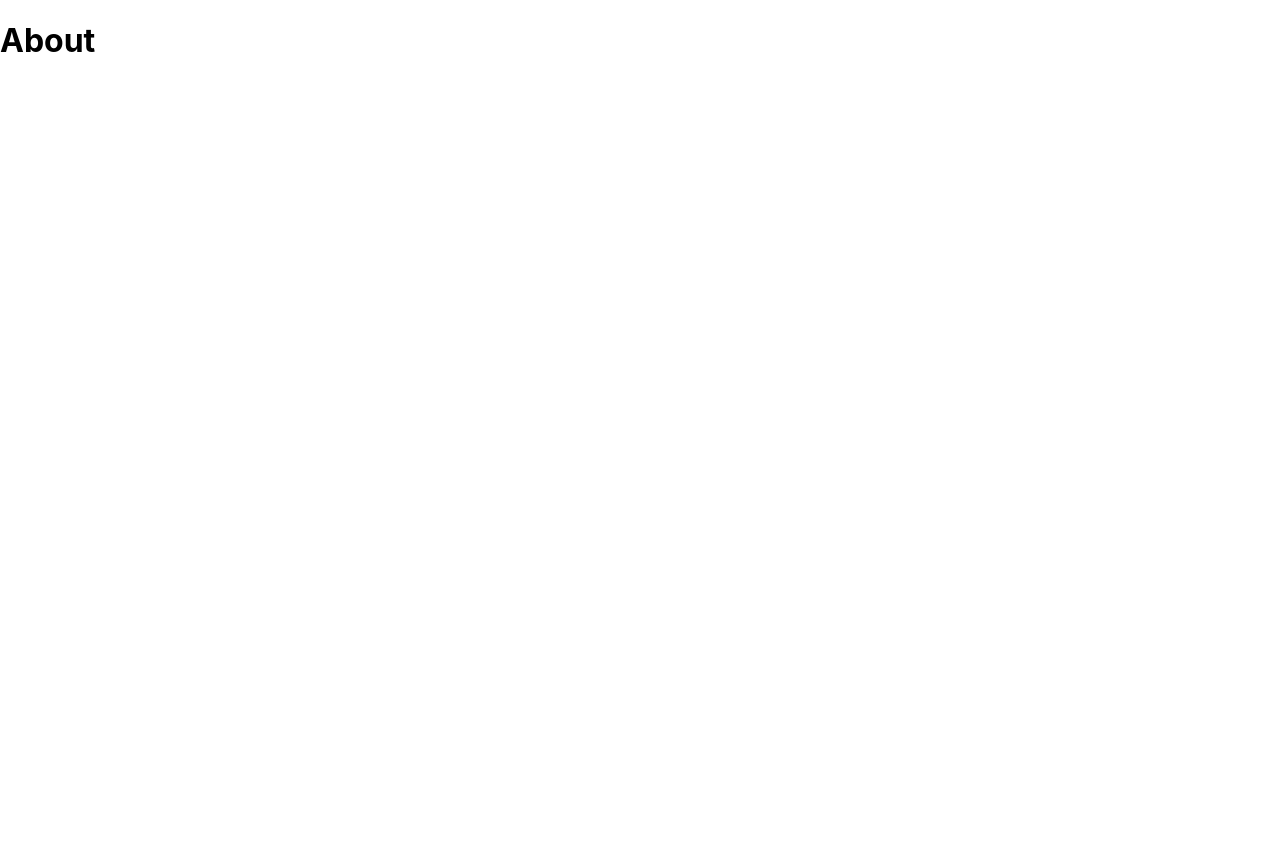
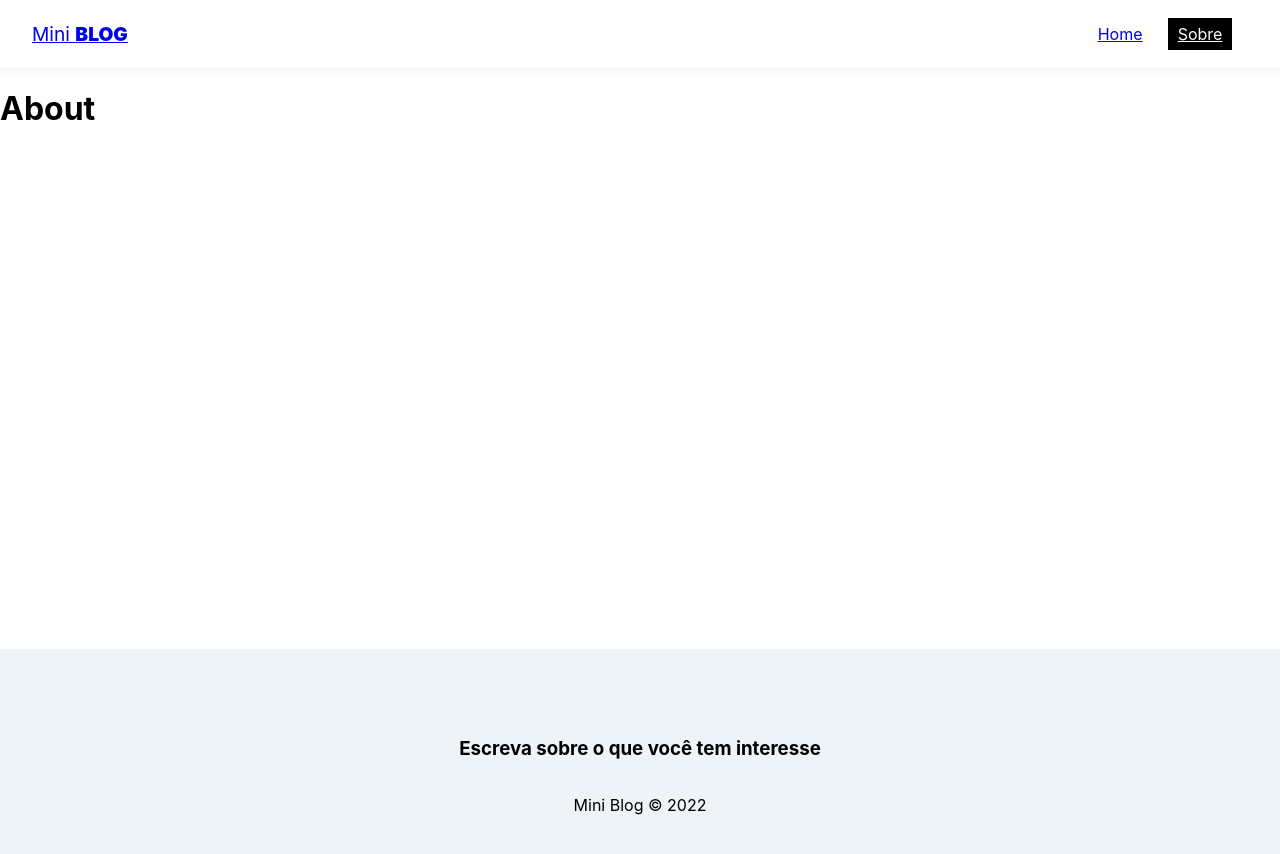
Before and after one commit to xandaosilva/curso-reactjs, a React (Create React App) app in the folder 10_miniblog/miniblog/: page /about in a window 1280 px wide. Shown: the top 854 px of the page. Before the commit the page ends 800 px from the top, so only its background shows below. Built offline with nearby package versions, Linux system fonts and the light colour scheme.

Commit message:
Componentes Navbar e Footer com estilos CSS

```diff
--- a/10_miniblog/miniblog/src/App.js
+++ b/10_miniblog/miniblog/src/App.js
@@ -4,17 +4,21 @@ import About from "./pages/About/About";
 import Home from "./pages/Home/Home";
 
 import './App.css';
+import Navbar from "./components/Navbar";
+import Footer from "./components/Footer";
 
 function App() {
   return (
     <div className="App">
       <BrowserRouter>
+        <Navbar />
         <div className="container">
           <Routes>
             <Route path="/" element={<Home />} />
             <Route path="/about" element={<About />} />
           </Routes>
         </div>
+        <Footer />
       </BrowserRouter>
     </div>
   );
--- /dev/null
+++ b/10_miniblog/miniblog/src/components/Footer.js
@@ -0,0 +1,12 @@
+import styles from "./Footer.module.css";
+
+const Footer = () => {
+    return (
+        <footer className={styles.footer}>
+            <h3>Escreva sobre o que você tem interesse</h3>
+            <p>Mini Blog &copy; 2022</p>
+        </footer>
+    )
+}
+
+export default Footer;
--- /dev/null
+++ b/10_miniblog/miniblog/src/components/Footer.module.css
@@ -0,0 +1,8 @@
+.footer{
+    height: 250px;
+    display: flex;
+    flex-direction: column;
+    align-items: center;
+    justify-content: center;
+    background-color: #edf3f6;
+}
--- /dev/null
+++ b/10_miniblog/miniblog/src/components/Navbar.js
@@ -0,0 +1,21 @@
+import { NavLink } from "react-router-dom";
+
+import styles from "./Navbar.module.css";
+
+const Navbar = () => {
+    return (
+        <nav className={styles.navbar}>
+            <NavLink to="/" className={styles.brand}>Mini <span>Blog</span></NavLink>
+            <ul className={styles.links_list}>
+                <li>
+                    <NavLink to="/" className={({isActive}) => (isActive ? styles.active : "")}>Home</NavLink>
+                </li>
+                <li>
+                    <NavLink to="/about" className={({isActive}) => (isActive ? styles.active : "")}>Sobre</NavLink>
+                </li>
+            </ul>
+        </nav>
+    )
+}
+
+export default Navbar;
--- /dev/null
+++ b/10_miniblog/miniblog/src/components/Navbar.module.css
@@ -0,0 +1,34 @@
+.navbar{
+    display: flex;
+    box-shadow: rgba(0, 0, 0, 0.15) 0px -2px 10px 0px;
+    justify-content: space-between;
+    align-items: center;
+    padding: 0.5em 2em;
+}
+
+.brand{
+    font-size: 1.2em;
+}
+
+.brand span{
+    font-weight: 900;
+    text-transform: uppercase;
+}
+
+.links_list{
+    display: flex;
+    list-style: none;
+}
+
+.links_list li{
+    margin-right: 1em;
+}
+
+.links_list li a{
+    padding: 0.4em 0.6em;
+}
+
+.active{
+    background-color: #000;
+    color: #fff;
+}
```
